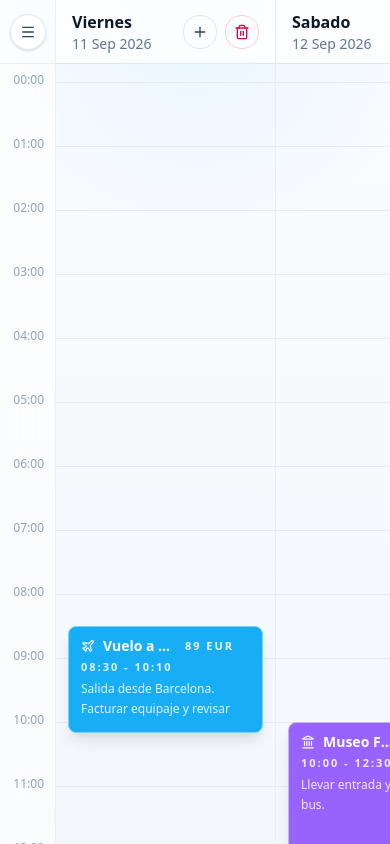
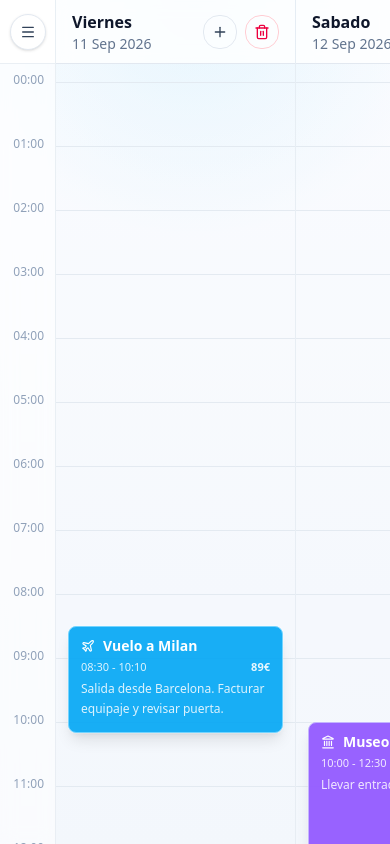
Before and after one commit to KenfuQnK/trip-planner, a React (Vite) app: page / in a window 390 px wide. Built offline with nearby package versions, Linux system fonts and the light colour scheme.

Commit message:
Fix responsive

```diff
--- a/src/App.jsx
+++ b/src/App.jsx
@@ -24,7 +24,11 @@ import { loadStoredPlanner, saveToStorage } from "./utils/storage.js";
 
 runSelfChecks();
 
-const MOBILE_MEDIA_QUERY = "(max-width: 767px)";
+// Ajusta este valor para decidir antes o despues cuando la app entra en layout movil.
+const MOBILE_BREAKPOINT_PX = 1020;
+const MOBILE_MEDIA_QUERY = `(max-width: ${MOBILE_BREAKPOINT_PX}px)`;
+const MOBILE_DAY_MIN_WIDTH = 150;
+const MOBILE_DAY_MAX_WIDTH = 240;
 
 function App() {
   const initialState = useMemo(() => loadStoredPlanner(), []);
@@ -133,7 +137,7 @@ function App() {
 
   const compactMode = days.length <= COMPACT_DAY_LIMIT;
   const gridMinWidth = compactMode ? 0 : days.length * DAY_MIN_WIDTH;
-  const mobileGridMinWidth = days.length * 220;
+  const mobileGridMinWidth = days.length * MOBILE_DAY_MIN_WIDTH;
 
   const handleMiddleMouseDown = (event) => {
     if (event.button !== 1 || !scrollRef.current) return;
@@ -250,7 +254,7 @@ function App() {
           <div ref={scrollRef} className={`${isPanning ? "cursor-grabbing" : "cursor-default"} flex-1 overflow-auto print:overflow-visible`}>
             <div className="flex min-h-full min-w-max items-start print:min-w-0">
               <MobileHoursColumn onExportImage={handleExportImage} onExport={handleExport} onImportClick={handleImportClick} onPrint={handlePrint} onAddDays={() => setIsAddDaysOpen(true)} isBusy={isExportingImage} />
-              <div className="grid" style={{ gridTemplateColumns: `repeat(${days.length}, minmax(220px, 1fr))`, minWidth: mobileGridMinWidth }}>
+              <div className="grid" style={{ gridTemplateColumns: `repeat(${days.length}, minmax(${MOBILE_DAY_MIN_WIDTH}px, ${MOBILE_DAY_MAX_WIDTH}px))`, minWidth: mobileGridMinWidth }}>
                 {days.map((day) => <DayColumn key={day.key} day={day} events={groupedEvents[day.key] || []} onCreateEvent={createEvent} onOpenEvent={setEditingEvent} onUpdateEvent={updateEvent} isPanning={isPanning} onMiddleMouseDown={handleMiddleMouseDown} onDeleteDay={deleteDay} canDeleteDay={days.length > 1} compactMode={true} isCaptureMode={isCaptureMode} showHeader={true} showHourGutter={false} enableEventDrag={false} />)}
               </div>
             </div>
--- a/src/components/DayColumn.jsx
+++ b/src/components/DayColumn.jsx
@@ -147,9 +147,9 @@ export function DayColumn({
                 <button className="absolute inset-0 rounded-lg select-none" onClick={(e) => { e.stopPropagation(); onOpenEvent(item); }} aria-label={`Abrir ${item.title}`} />
                 {enableEventDrag ? <div className="absolute left-4 right-4 top-0.5 h-1.5 cursor-ns-resize rounded-full bg-white/30 opacity-0 transition group-hover:opacity-100 print:hidden" onPointerDown={(e) => startResize(e, item, "resize-start")} onMouseDown={onMiddleMouseDown} /> : null}
                 {enableEventDrag ? <div className="absolute bottom-0.5 left-4 right-4 h-1.5 cursor-ns-resize rounded-full bg-white/30 opacity-0 transition group-hover:opacity-100 print:hidden" onPointerDown={(e) => startResize(e, item, "resize-end")} onMouseDown={onMiddleMouseDown} /> : null}
-                <div className="relative z-10 flex h-full flex-col gap-1 overflow-hidden pr-4 select-none">
-                  <div className="flex items-center gap-2 text-sm font-semibold leading-tight md:text-[15px]"><Icon className="h-3.5 w-3.5 shrink-0" /><span className="truncate">{item.title}</span>{item.price ? <span className="ml-auto inline-flex shrink-0 items-center gap-1 text-[11px] font-semibold uppercase tracking-[0.18em] text-white/90">{item.price} EUR{item.pricePerPerson ? <User className="h-3 w-3" /> : null}</span> : null}</div>
-                  <div className="flex items-center gap-2 text-[11px] font-semibold uppercase tracking-[0.18em] text-white/85"><span>{minutesToTime(item.start)} - {minutesToTime(item.end)}</span></div>
+                <div className="relative z-10 flex h-full flex-col gap-1 overflow-hidden select-none">
+                  <div className="flex items-center gap-2 text-sm font-semibold leading-tight md:text-[15px]"><Icon className="h-3.5 w-3.5 shrink-0" /><span className="truncate">{item.title}</span>{item.price ? <span className="ml-auto hidden shrink-0 items-center gap-1 text-[11px] font-semibold text-white/90 md:inline-flex">{item.price}€{item.pricePerPerson ? <User className="h-3 w-3" /> : null}</span> : null}</div>
+                  <div className="flex items-center gap-2 text-[11px] font-medium text-white/85"><span>{minutesToTime(item.start)} - {minutesToTime(item.end)}</span>{item.price ? <span className="ml-auto inline-flex shrink-0 items-center gap-1 text-[11px] font-semibold text-white/90 md:hidden">{item.price}€{item.pricePerPerson ? <User className="h-3 w-3" /> : null}</span> : null}</div>
                   {height > 80 && item.notes ? <div className="line-clamp-3 select-none text-xs leading-relaxed text-white/85">{item.notes}</div> : null}
                   {height > 110 && item.link ? <div className="truncate select-none text-xs text-white/80">{item.link}</div> : null}
                 </div>
--- a/src/components/EventModal.jsx
+++ b/src/components/EventModal.jsx
@@ -96,7 +96,7 @@ export function EventModal({ event, onClose, onSave, onDelete }) {
 
             <div className="grid grid-cols-[1fr_auto] items-end gap-2">
               <label className="block">
-                <span className="mb-1.5 flex items-center gap-2 text-sm font-medium text-slate-700">EUR Precio</span>
+                <span className="mb-1.5 flex items-center gap-2 text-sm font-medium text-slate-700">€ Precio</span>
                 <input type="number" min="0" step="0.01" value={draft.price ?? ""} onChange={(e) => setDraft({ ...draft, price: e.target.value })} className="w-full rounded-2xl border border-slate-200 px-3 py-2.5 outline-none transition focus:border-slate-400" placeholder="Ej. 18.50" />
               </label>
               <label className="flex h-[42px] items-center gap-2 rounded-2xl border border-slate-200 px-3 text-sm text-slate-700 whitespace-nowrap">
--- a/src/components/MobileHoursColumn.jsx
+++ b/src/components/MobileHoursColumn.jsx
@@ -38,8 +38,8 @@ export function MobileHoursColumn({ onExportImage, onExport, onImportClick, onPr
   };
 
   return (
-    <div className="export-include relative z-40 w-14 shrink-0 border-r border-slate-200/70 bg-white/65 backdrop-blur print:hidden">
-      <div ref={menuRef} className="relative z-40 flex h-16 items-center justify-center border-b border-slate-200/70">
+    <div className="export-include sticky left-0 z-40 w-14 shrink-0 self-start border-r border-slate-200/70 bg-white/65 backdrop-blur print:hidden">
+      <div ref={menuRef} className="sticky top-0 z-50 flex h-16 items-center justify-center border-b border-slate-200/70 bg-white/95 backdrop-blur">
         <button onClick={() => setIsMenuOpen((prev) => !prev)} aria-label="Abrir menú" className="cursor-pointer inline-flex h-9 w-9 items-center justify-center rounded-full border border-slate-200 bg-white text-slate-700 shadow-sm transition hover:border-slate-300 hover:bg-slate-50">
           <Menu className="h-4 w-4" />
         </button>
```
